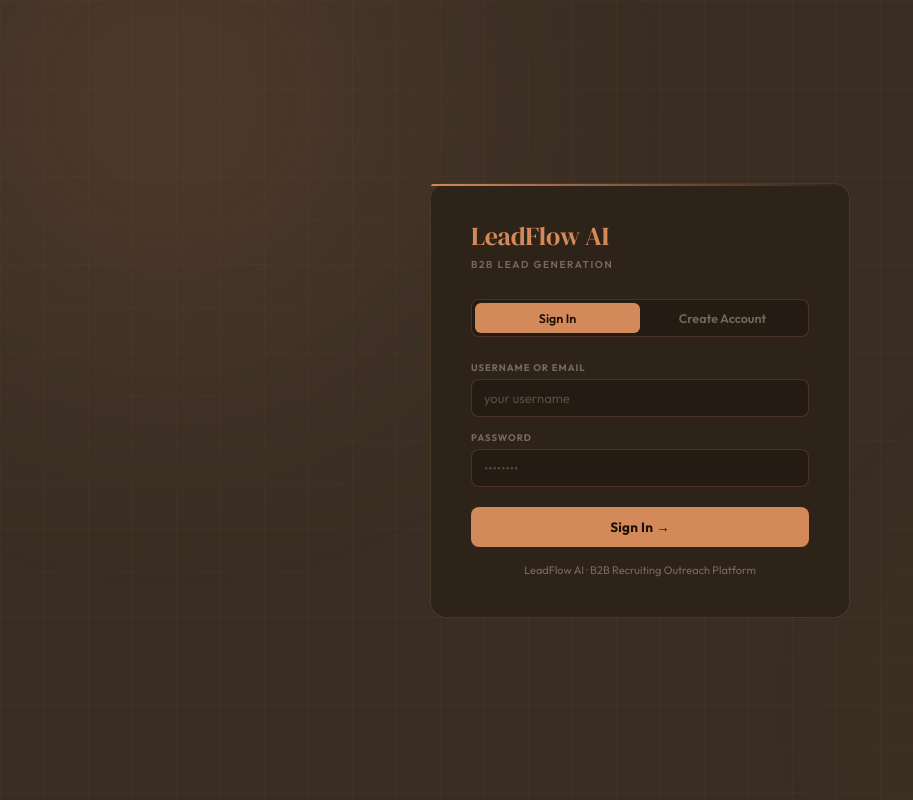
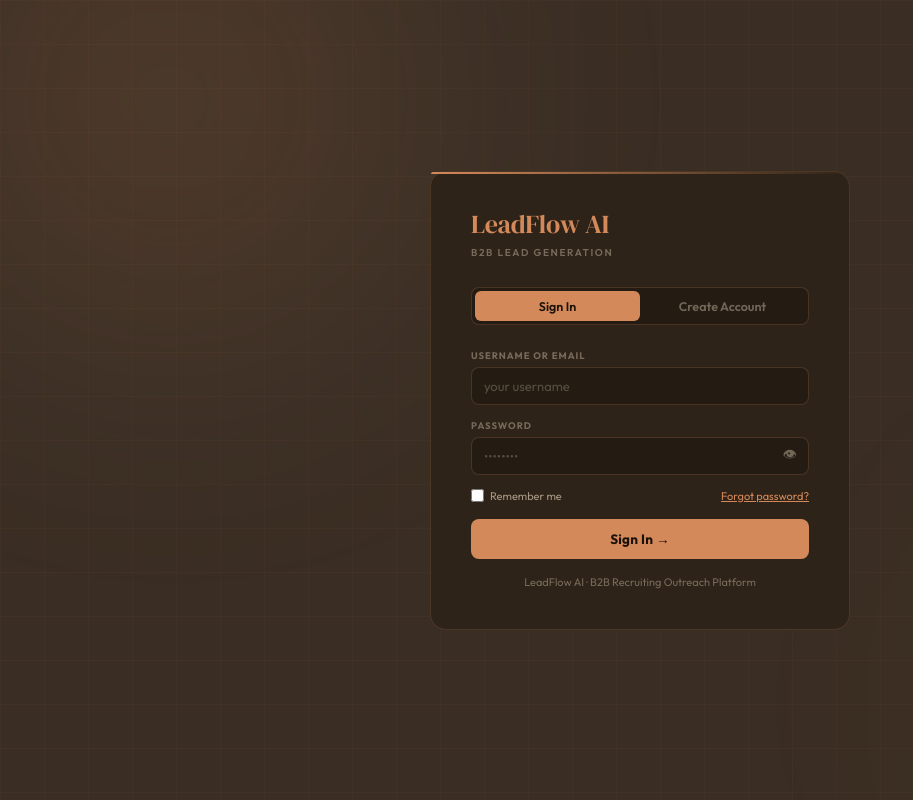
Before and after one commit to Saumyata-Tiwari/leadflow-ai, a FastAPI app: page /login in a window 1280 px wide. Shown: the whole page, without its empty margins (0-913 px from the left). Run offline with FastAPI, Linux system fonts and the light colour scheme.

Commit message:
feat: show/hide password, remember me, forgot password on login page

```diff
--- a/templates/login.html
+++ b/templates/login.html
@@ -54,7 +54,19 @@ input::placeholder{color:rgba(242,224,200,0.25);}
   <!-- LOGIN -->
   <div id="login-form">
     <div class="fm"><label>Username or Email</label><input type="text" id="l-user" placeholder="your username" autocomplete="username"></div>
-    <div class="fm"><label>Password</label><input type="password" id="l-pass" placeholder="••••••••" autocomplete="current-password" onkeydown="if(event.key==='Enter')doLogin()"></div>
+    <div class="fm">
+      <label>Password</label>
+      <div style="position:relative">
+        <input type="password" id="l-pass" placeholder="••••••••" autocomplete="current-password" onkeydown="if(event.key==='Enter')doLogin()" style="padding-right:40px;width:100%">
+        <span onclick="togglePwd('l-pass',this)" style="position:absolute;right:12px;top:50%;transform:translateY(-50%);cursor:pointer;font-size:14px;color:var(--t3);user-select:none">👁</span>
+      </div>
+    </div>
+    <div style="display:flex;justify-content:space-between;align-items:center;margin-bottom:10px">
+      <label style="display:flex;align-items:center;gap:6px;font-size:11px;color:var(--t2);cursor:pointer;font-weight:400;text-transform:none;letter-spacing:0">
+        <input type="checkbox" id="l-remember" style="width:13px;height:13px;accent-color:var(--accent)"> Remember me
+      </label>
+      <span onclick="showForgot()" style="font-size:11px;color:var(--accent);cursor:pointer;text-decoration:underline">Forgot password?</span>
+    </div>
     <button class="btn" onclick="doLogin()" id="login-btn">Sign In →</button>
   </div>
 
@@ -62,7 +74,13 @@ input::placeholder{color:rgba(242,224,200,0.25);}
   <div id="signup-form">
     <div class="fm"><label>Username</label><input type="text" id="s-user" placeholder="yourname" autocomplete="username"></div>
     <div class="fm"><label>Email</label><input type="email" id="s-email" placeholder="you@company.com" autocomplete="email"></div>
-    <div class="fm"><label>Password</label><input type="password" id="s-pass" placeholder="min 6 characters" autocomplete="new-password" onkeydown="if(event.key==='Enter')doSignup()"></div>
+    <div class="fm">
+      <label>Password</label>
+      <div style="position:relative">
+        <input type="password" id="s-pass" placeholder="min 6 characters" autocomplete="new-password" onkeydown="if(event.key==='Enter')doSignup()" style="padding-right:40px;width:100%">
+        <span onclick="togglePwd('s-pass',this)" style="position:absolute;right:12px;top:50%;transform:translateY(-50%);cursor:pointer;font-size:14px;color:var(--t3);user-select:none">👁</span>
+      </div>
+    </div>
     <button class="btn" onclick="doSignup()" id="signup-btn">Create Account →</button>
   </div>
 
@@ -70,6 +88,22 @@ input::placeholder{color:rgba(242,224,200,0.25);}
 </div>
 
 <script>
+function togglePwd(id,el){
+  const inp=document.getElementById(id);
+  inp.type=inp.type==='password'?'text':'password';
+  el.textContent=inp.type==='password'?'👁':'🙈';
+}
+
+function showForgot(){
+  showErr('Password reset: ask your admin to reset your account, or contact support@leadflowai.com');
+}
+
+// Restore remembered username
+window.addEventListener('DOMContentLoaded',()=>{
+  const saved=localStorage.getItem('lf-remember-user');
+  if(saved){document.getElementById('l-user').value=saved;document.getElementById('l-remember').checked=true;}
+});
+
 function showTab(t){
   document.getElementById('login-form').style.display = t==='login'?'block':'none';
   document.getElementById('signup-form').style.display = t==='signup'?'block':'none';
@@ -84,7 +118,10 @@ function hideMsg(){document.getElementById('err').classList.remove('show');docum
 async function doLogin(){
   const user=document.getElementById('l-user').value.trim();
   const pass=document.getElementById('l-pass').value;
+  const remember=document.getElementById('l-remember').checked;
   if(!user||!pass){showErr('Please fill in all fields');return;}
+  if(remember) localStorage.setItem('lf-remember-user',user);
+  else localStorage.removeItem('lf-remember-user');
   const btn=document.getElementById('login-btn');btn.textContent='Signing in...';btn.disabled=true;
   try{
     const r=await fetch('/auth/login',{method:'POST',headers:{'Content-Type':'application/json'},
```
